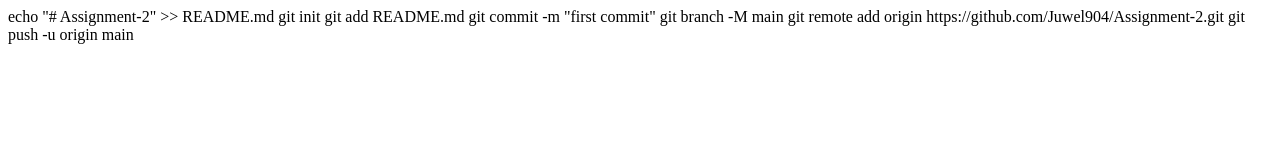
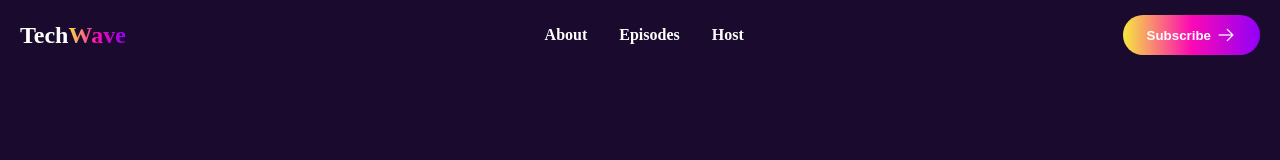
Before and after one commit to Juwel904/Assignment-2, a plain HTML site: page index.html in a window 1280 px wide. Drawn offline with Linux system fonts and the light colour scheme.

Commit message:
Just complete the NAvbar part as well as  make reponsive it

```diff
--- a/index.html
+++ b/index.html
@@ -7,12 +7,38 @@
     <link rel="stylesheet" href="style/style.css">
 </head>
 <body>
-    echo "# Assignment-2" >> README.md
-git init
-git add README.md
-git commit -m "first commit"
-git branch -M main
-git remote add origin https://github.com/Juwel904/Assignment-2.git
-git push -u origin main
+<header>
+
+    <section>
+        <nav class="navbar">
+           <div>
+                <h2><span style="color: #FFFFFF;">Tech</span><span class="linear-gradient">Wave</span></h2>
+           </div>
+           <div>
+
+               <ul class="nav-links">
+                    <li><a class="whcolor" href="">About</a></li>
+                    <li><a class="whcolor" href="">Episodes</a></li>
+                    <li><a class="whcolor" href="">Host</a></li>
+               </ul>
+
+           </div>
+           <div>
+             <button class="btn-primarry">Subscribe<img src="assets/image.png" alt=""></button>
+           </div>
+           <img src="assets/hamburger-menu.png" alt="" class="hamburger-img">
+
+        </nav>
+    </section>
+
+</header>
+
+<main>
+
+</main>
+
+<footer>
+
+</footer>
 </body>
 </html>
--- a/style/style.css
+++ b/style/style.css
@@ -0,0 +1,79 @@
+
+.linear-gradient {
+  background: linear-gradient(90deg, #F7E93F, #FB09B4, #9100F8);
+  -webkit-background-clip: text;
+  -webkit-text-fill-color: transparent;
+  background-clip: text;
+  color: transparent;
+  font-weight: bold;
+}
+
+.btn-primarry {
+  background: linear-gradient(90deg, #F7E93F, #FB09B4, #9100F8);
+  color: #FFFFFF;
+  align-items: center;
+  font-weight: bold;
+  border: none;
+  padding: 10px 24px;
+  border-radius: 10000px;
+  cursor: pointer;
+  gap: 5px;
+  display: flex;
+}
+.btn-primarry img {
+  width: 20px;
+  height: 20px;
+
+}
+
+.whcolor{
+    color: #FFFFFF;
+}
+body {
+    background-color: #1A0B2E;
+    margin: 0;
+    padding: 0;
+}
+
+.navbar{
+
+    display: flex;
+    justify-content: space-between;
+    align-items: center;
+    padding: 2px 20px;
+
+}
+
+.navbar ul{
+    text-decoration: none;
+    font-weight: bold;
+    display: flex;
+   gap: 32px;
+   list-style: none;
+
+}
+
+.navbar a {
+    text-decoration: none;
+    font-weight: bold;
+}
+
+.hamburger-img {
+  display: none;
+  width: 32px;
+  height: 32px;
+  cursor: pointer;
+}
+
+@media screen and (max-width: 576px) {
+  .nav-links,
+  .btn-primarry {
+    display: none !important;
+  }
+  .hamburger-img {
+    display: block;
+  }
+  .navbar {
+    justify-content: space-between;
+  }
+}
```
Also changed, not shown: assets/image.png (added), 1 other file.
